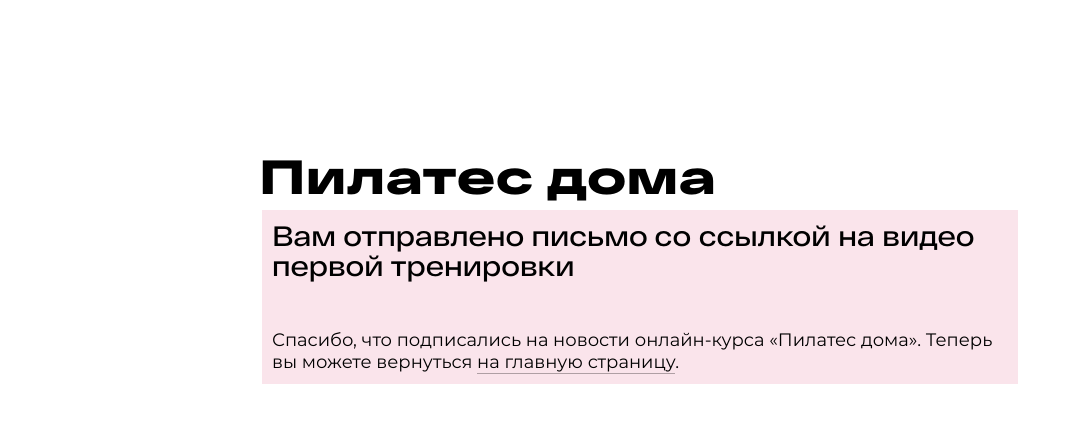
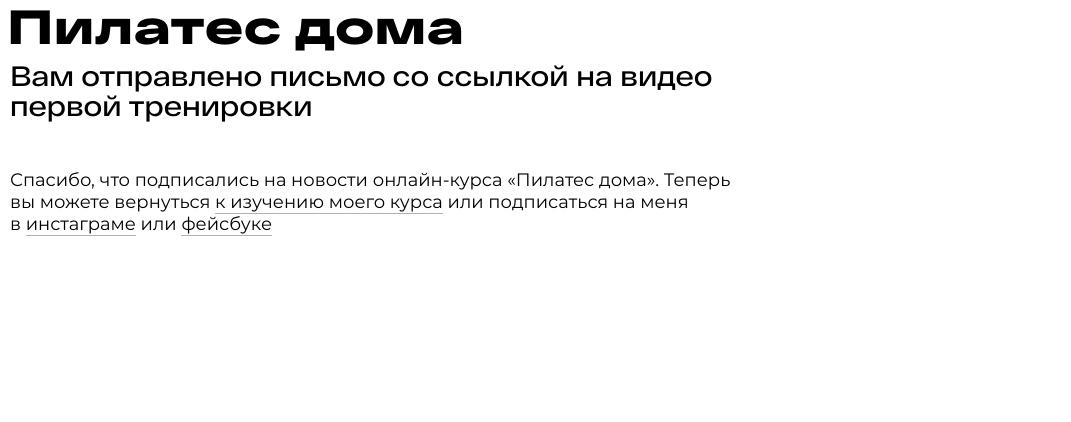
Before and after one commit to Sada-ko/pilates-online, a website: page app/confirmation-thank-you-page.html in a window 1280 px wide. Shown: the whole page, without its empty margins (0-1071 px from the left). Drawn offline with nearby package versions, Linux system fonts and the light colour scheme; files that its build step writes are made by us from their sources.

Commit message:
thank-you updated

```diff
--- a/app/confirmation-thank-you-page.html
+++ b/app/confirmation-thank-you-page.html
@@ -6,7 +6,7 @@
 	<meta http-equiv="X-UA-Compatible" content="ie=edge" />
 	<title>Ссылка на первую тренировку отправлена</title>
 
-	<link href="css/main.min.css?030620191849" rel="stylesheet" />
+	<link href="css/main.min.css?070620191857" rel="stylesheet" />
 
 	<!--Favicons-->
 	<link rel="icon" type="image/png" sizes="96x96" href="favicon-96x96.png" />
@@ -43,16 +43,16 @@
 <body>
 	<!-- <div id="trigger1" class="spacer s0"></div> -->
 
-		<div class="center" role="main">
+		<div class="service" role="main">
 
-			<h2>Пилатес дома</h2>
 
 			<div class="container">
+			<h2>Пилатес дома</h2>
 				<div class="lead">
 					Вам отправлено письмо со&nbsp;ссылкой на&nbsp;видео первой тренировки
 				</div>
 
-				<p>Спасибо, что подписались на&nbsp;новости онлайн-курса &laquo;Пилатес дома&raquo;. Теперь вы&nbsp;можете вернуться <a href="/">на&nbsp;главную страницу</a>.</p>
+				<p>Спасибо, что подписались на&nbsp;новости онлайн-курса &laquo;Пилатес дома&raquo;. Теперь вы&nbsp;можете вернуться <a href="/">к изучению моего курса</a> или подписаться на&nbsp;меня в&nbsp;<a href="#">инстаграме</a> или <a href="#">фейсбуке</a></p>
 
 			</div>
 
--- a/app/css/scss/app.scss
+++ b/app/css/scss/app.scss
@@ -195,15 +195,15 @@ a{
 }
 
 
-.center{
-	margin-left: auto!important;
-	margin-right: auto!important;
-	padding-top: 20vh;
+.service{
+	// margin-left: auto!important;
+	// margin-right: auto!important;
+	// padding-top: 20vh;
 	width: 100%;
 	max-width: 42em;
 	height: 100%;
 	.container{
-		background-color: $light-pink;
+		// background-color: $light-pink;
 		max-width: 800px;
 		padding: 10px;
 		.lead{
```
Also changed, not shown: build/confirmation-thank-you-page.html, 1 other file.
